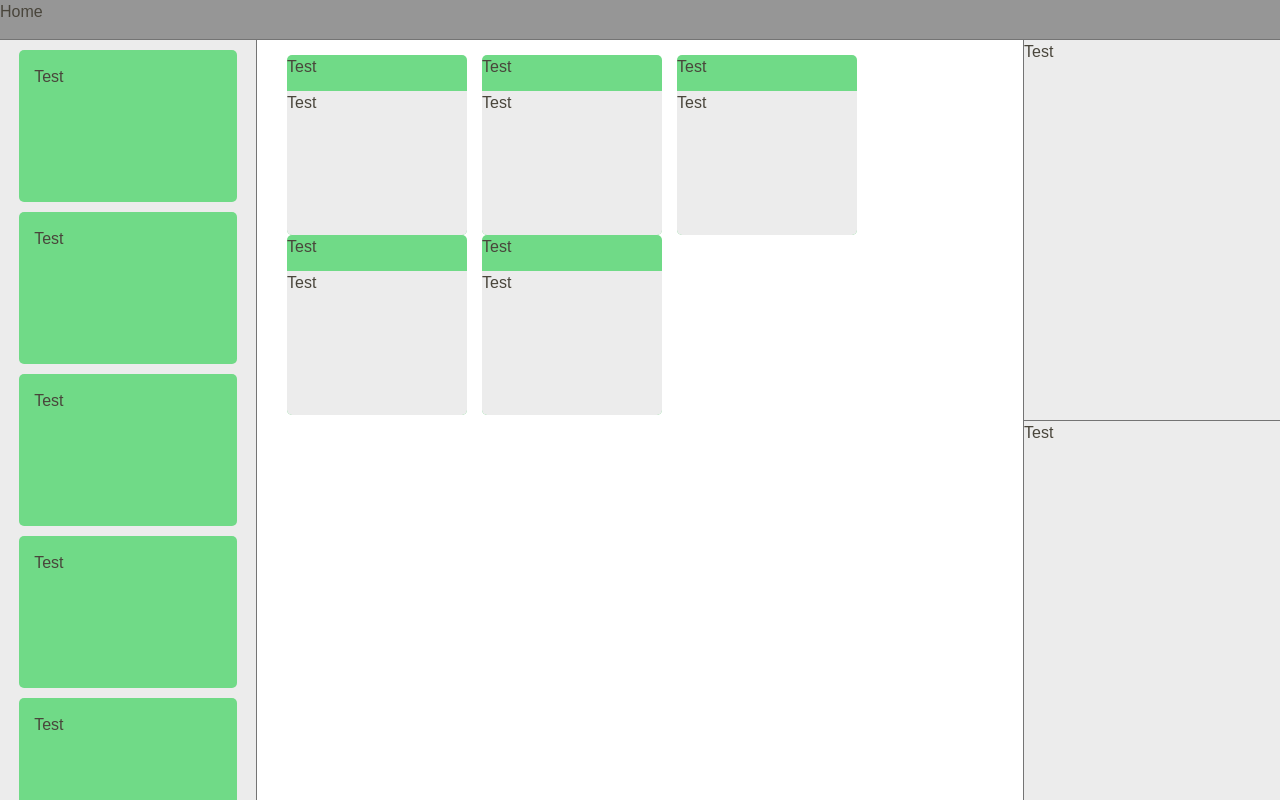
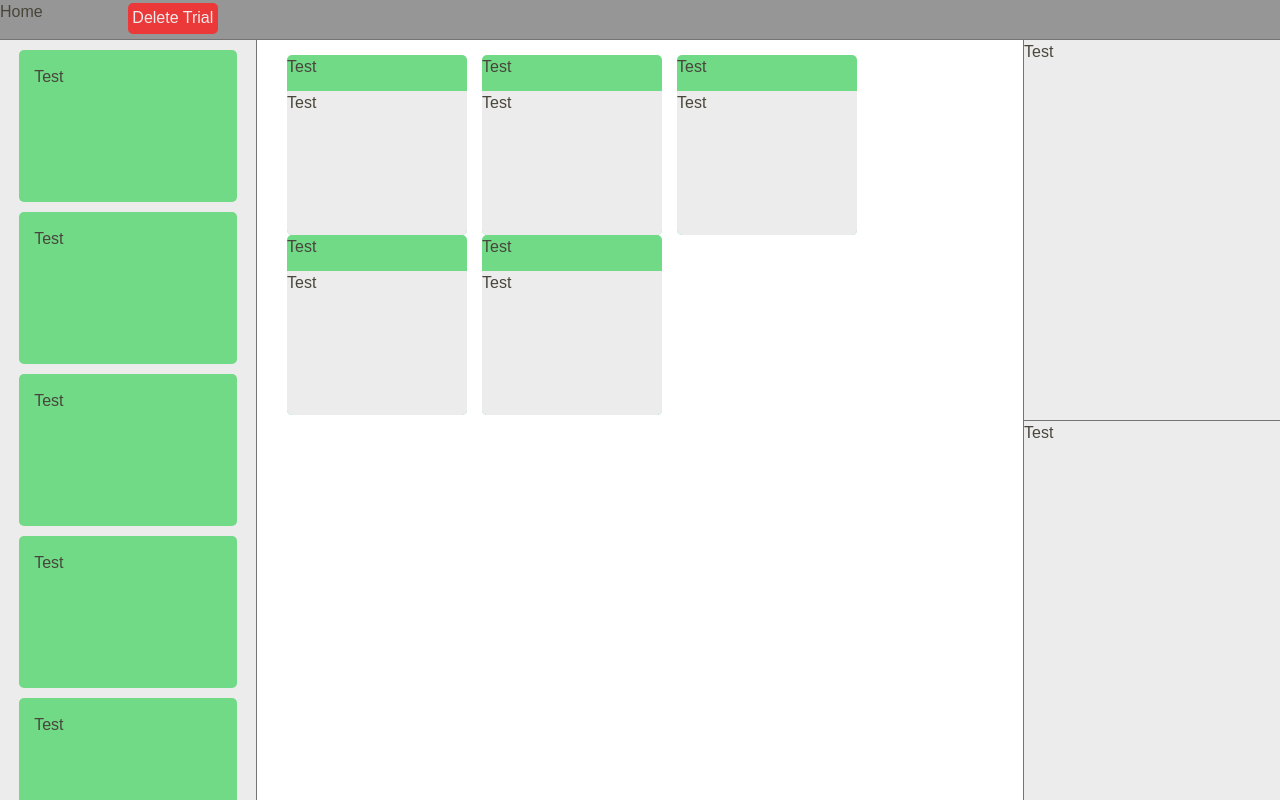
Before and after one commit to EmmettGoossen/trial-train, a Next.js app in the folder my-app/: page /Trialpage in a window 1280 px wide. Built offline with nearby package versions, Linux system fonts and the light colour scheme.

Commit message:
added delete functionality

```diff
--- a/my-app/app/Trialpage/Home_Button/home_Button.tsx
+++ b/my-app/app/Trialpage/Home_Button/home_Button.tsx
@@ -2,5 +2,5 @@
 import Link from "next/link";
 
 export function HomeButton() {
-    return <Link href="/">Home</Link>
+    return <Link className="home" href="/">Home</Link>
 }
--- a/my-app/app/Trialpage/page.tsx
+++ b/my-app/app/Trialpage/page.tsx
@@ -2,6 +2,7 @@ import { TestButton } from "../test_button/testButton";
 import { Catagory } from "../objectComponents/catagory";
 import { FilterFactory } from "./Filter_Select/FilterMan";
 import { HomeButton } from "./Home_Button/home_Button";
+import { DeleteTrial } from "../objectComponents/deleteTrialButton";
 
 export default function trialEditor() {
     return <>
@@ -11,6 +12,9 @@ export default function trialEditor() {
                                       * visualize data: graphs data by trial variables
                                     */}
             <HomeButton />
+            <></>
+            <></>
+            <DeleteTrial />
 
         </div>
         <div id="body">
--- a/my-app/app/api/trial/route.ts
+++ b/my-app/app/api/trial/route.ts
@@ -1,10 +1,21 @@
 import { trialsBase } from "@/data/contactTrialDB";
+import { report } from "process";
 
 export async function POST(request: Request) {
     const body = await request.json();
+    let res = 'Success. ' + body.type + "d " + "trial: " + body.name;;
 
-    trialsBase.createTrial(body.name);
+    switch(body.type){
+        case "create":
+            trialsBase.createTrial(body.name);
+            break;
+        case "delete":
+            trialsBase.deleteTrial(body.name);
+            break;
+        default:
+            return Response.json({ message: 'Err: unknown action request', data: body }, { status: 501 });
+    }
 
     //respond "success"
-    return Response.json({ message: 'Success', data: body }, { status: 200 });
+    return Response.json({ message: res, data: body }, { status: 201 });
 }
--- a/my-app/app/globals.css
+++ b/my-app/app/globals.css
@@ -36,6 +36,21 @@ body {
   border-bottom: var(--border) solid 1px;
   height: 5%;
   width: 100%;
+  display: grid;
+  grid-template-columns: repeat(10, 10%);
+  grid-template-rows: 100%;
+}
+
+.headerBar > .home {
+  grid-column-start: 1;
+  grid-column-end: 1;
+}
+
+.headerBar > .deleteTrial {
+  grid-column-start: 2;
+  grid-column-end: 2;
+  margin-top: 2%;
+  margin-bottom: 0%;
 }
 
 /*trialpage*/
@@ -127,6 +142,14 @@ body {
   width: 100%;
 }
 
+.deleteTrial {
+  background-color: rgb(235, 57, 57);
+  color: #ececec;
+  border-radius: 5px;
+  width: 70%;
+  height: 80%;
+}
+
 /*homepage*/
 
 #container {
--- a/my-app/app/objectComponents/createTrialButton.tsx
+++ b/my-app/app/objectComponents/createTrialButton.tsx
@@ -1,7 +1,6 @@
 'use client';
 import { useRouter } from "next/navigation";
 import { useState } from "react";
-import { trialsBase } from "../../data/contactTrialDB";
 
 
 export function CreateTrial() {
@@ -33,7 +32,7 @@ export function Menu({ setShowCreation }: MenuProps) {
                     setInputValue(e.target.value);
                 }}></input>
             <button style={{ position: 'relative', top: '25px' }}
-                onClick={() => {
+                onClick={() => { //add duplicate & empty name test
                     updateDB(inputValue);
                     setShowCreation(false);
                     params.set("name", inputValue);
@@ -49,11 +48,10 @@ async function updateDB(name: string) {
   const response = await fetch('/api/trial', {
     method: 'POST',
     headers: { 'Content-Type': 'application/json' },
-    body: JSON.stringify({name: name}),
+    body: JSON.stringify({name: name, type:"create"}),
   });
-  // Check if the response is actually OK (status 200-299)
   if (!response.ok) {
-    const errorText = await response.text(); // Read as text to avoid JSON crash
+    const errorText = await response.text();
     console.error("Server Error:", errorText);
     return;
   }
--- a/my-app/app/objectComponents/deleteTrialButton.tsx
+++ b/my-app/app/objectComponents/deleteTrialButton.tsx
@@ -0,0 +1,55 @@
+'use client';
+import { useRouter } from "next/navigation";
+import { useState } from "react";
+
+
+export function DeleteTrial() {
+    const [showCreation, setShowCreation] = useState(false);
+    return <>
+        <button className="deleteTrial" onClick={() => setShowCreation(true)}>Delete Trial</button>
+        {showCreation && <Menu setShowCreation={setShowCreation} />}
+    </>;
+
+}
+
+interface MenuProps {
+    setShowCreation: (value: boolean) => void;
+}
+export function Menu({ setShowCreation }: MenuProps) {
+    const router = useRouter();
+    const params = new URLSearchParams(document.location.search);
+
+    return <div style={{ background: "rgba(155,155,155,0.4)", width: "100vw", height: "100vh", position: "fixed" }}>
+        <div className="Menu">
+            <div>
+                <button onClick={() => setShowCreation(false)} className="text-red-500 pr-2">x</button>
+            </div>
+            <p>Warning! this is irreversible...</p>
+            <button style={{ position: 'relative', top: '25px' }}
+                onClick={() => {
+                    let name = String(params.get("name"));
+                    updateDB(name);
+                    setShowCreation(false);
+                    router.push('/');
+                }}>
+                I'm sure!
+            </button>
+        </div>
+    </div>;
+}
+
+async function updateDB(name: string) {
+  const response = await fetch('/api/trial', {
+    method: 'POST',
+    headers: { 'Content-Type': 'application/json' },
+    body: JSON.stringify({name: name, type:"delete"}),
+  });
+  if (!response.ok) {
+    const errorText = await response.text();
+    console.error("Server Error:", errorText);
+    return;
+  }
+
+  const result = await response.json();
+  return result;
+}
```
